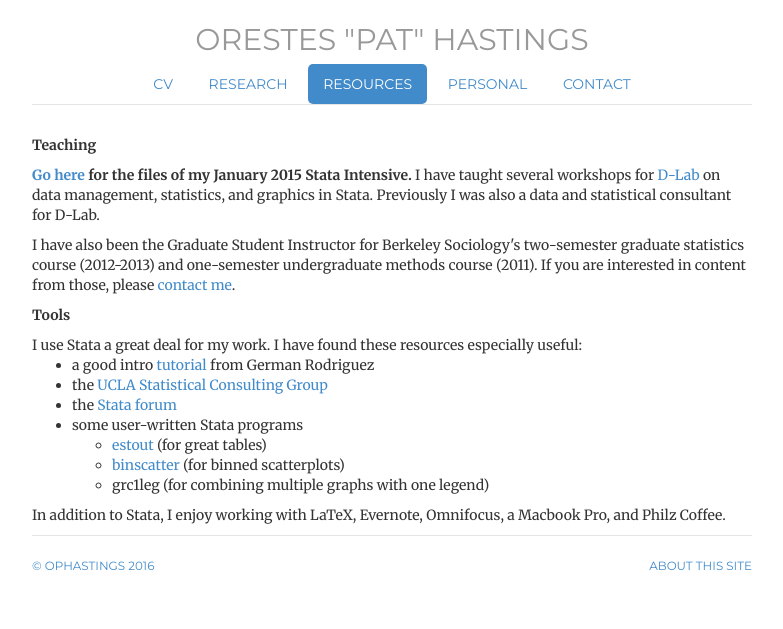
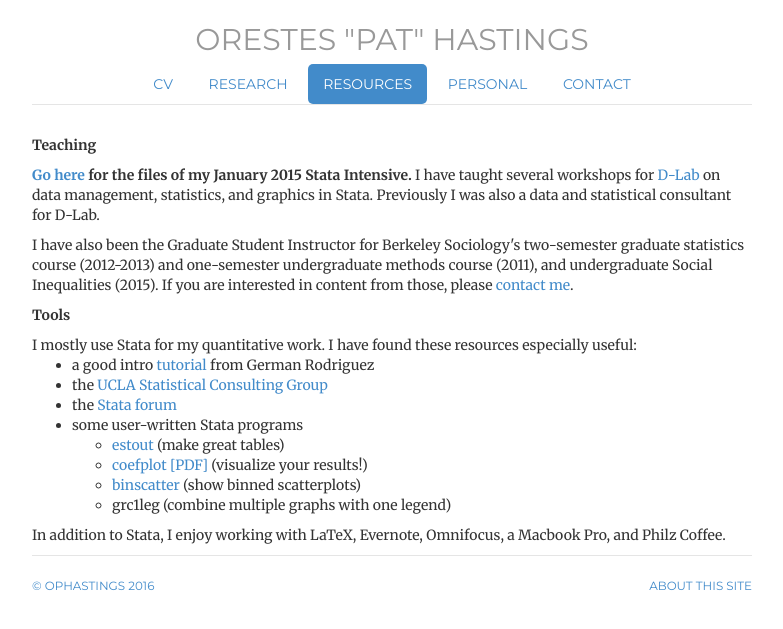
Before and after one commit to ophastings/ophastings.github.io, a Jekyll site: the page built from resources/index.html, in a window 1280 px wide. Shown: the top 629 px of the page, without its empty margins (248-1031 px from the left). Built offline with Jekyll 4.4.1, drawn with Linux system fonts in a browser that asks for light colours; comment, search, counter and statistics services are not loaded.

Commit message:
Update index.html

```diff
--- a/resources/index.html
+++ b/resources/index.html
@@ -16,21 +16,23 @@ description: Resources page of ophastings.com, the website of Orestes Hastings,
 </p>
 
 <p> I have also been the Graduate Student Instructor for Berkeley Sociology's two-semester
-	graduate statistics course (2012-2013) and one-semester undergraduate methods course (2011).
+	graduate statistics course (2012-2013) and one-semester undergraduate methods course (2011),
+	and undergraduate Social Inequalities (2015).
 	If you are interested in content from those, please <a href="../contact">contact me</a>.
 </p>
 
 <b><p>Tools</p></b>
-I use Stata a great deal for my work. I have found these resources especially useful:
+I mostly use Stata for my quantitative work. I have found these resources especially useful:
 <ul>
 	<li>a good intro <a title="http://data.princeton.edu/stata/" href="http://data.princeton.edu/stata/">tutorial</a> from German Rodriguez</li>
 	<li>the <a title="http://www.ats.ucla.edu/stat/stata/" href="http://www.ats.ucla.edu/stat/stata/">UCLA Statistical Consulting Group</a></li>
 	<li>the <a title="http://www.stata.com/statalist/" href="http://www.stata.com/statalist/">Stata forum</a></li>
 	<li>some user-written Stata programs</li>
 	<ul>
-		<li><a href="http://repec.org/bocode/e/estout/">estout</a> (for great tables) </li>
-		<li><a href="http://michaelstepner.com/binscatter/">binscatter</a> (for binned scatterplots)</li>
-		<li>grc1leg (for combining multiple graphs with one legend)</li>
+		<li><a href="http://repec.org/bocode/e/estout/">estout</a> (make great tables) </li>
+		<li><a href="http://www.stata.com/meeting/germany14/abstracts/materials/de14_jann.pdf">coefplot [PDF]</a> (visualize your results!)</li>
+		<li><a href="http://michaelstepner.com/binscatter/">binscatter</a> (show binned scatterplots)</li>
+		<li>grc1leg (combine multiple graphs with one legend)</li>
 	</ul>
 </ul>
 
```
